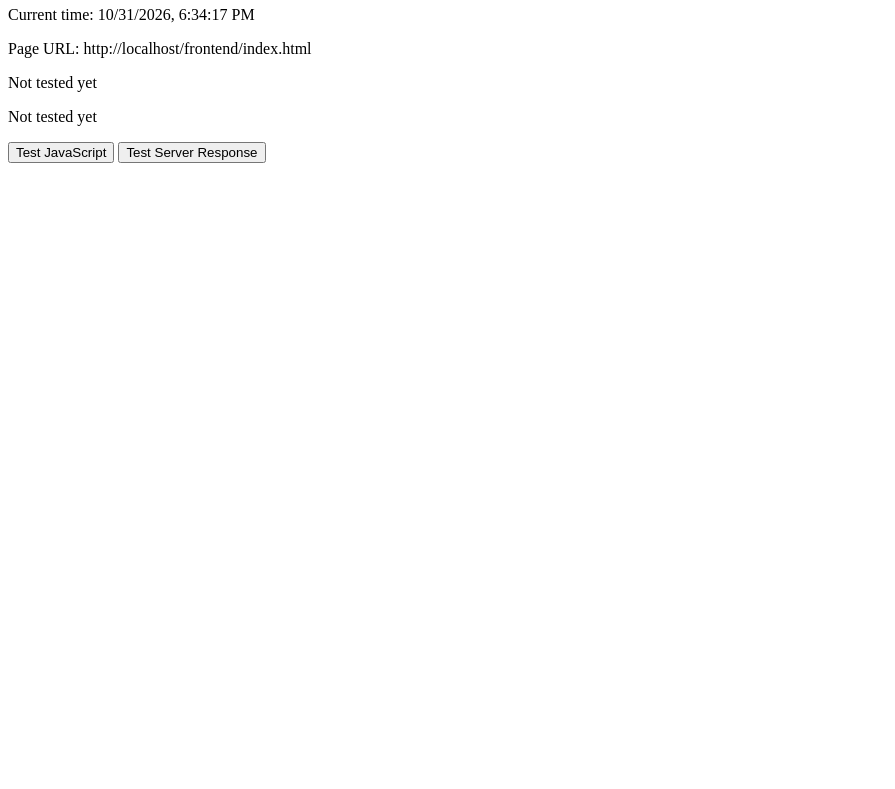
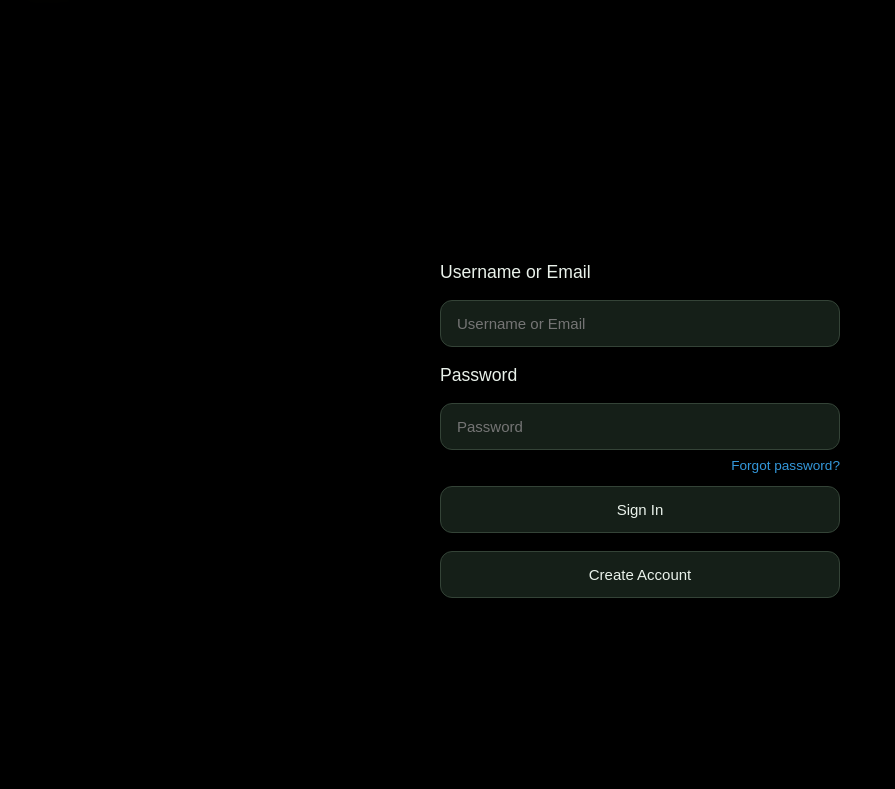
Before and after one commit to PiPower/TestWebsite, a plain HTML site: page frontend/index.html in a window 1280 px wide. Shown: the part 74-863 px from the top of the page, without its empty margins (0-895 px from the left). Before the commit the page ends 800 px from the top, so only its background shows below. Drawn offline with Linux system fonts and the light colour scheme.

Commit message:
initial front end login page

```diff
--- a/frontend/index.html
+++ b/frontend/index.html
@@ -2,19 +2,47 @@
 <html lang="en">
 <head>
     <meta charset="UTF-8">
-    <title>Web Server Test</title>
-    <script src="./script.js" defer></script>
+    <title>Lizard</title>
+    <script src="login.js"> </script>
+    <link rel="stylesheet" href="login.css">
 </head>
 <body>
-    <h1>Web Server Test</h1>
+    <img src="imgs/title.png" alt="Lizard"  width="100" height="100">
+    <div class="login-container">
+        <form id="loginForm" action="/main.html" method="get">
+            <p class = "input-label"> Username or Email </p>
+            <input
+                class = "input-field"
+                type="text"
+                id="username"
+                name="login"
+                placeholder="Username or Email"
+                required
+            >
+            <p class = "input-label"> Password </p>
 
-    <p>Current time: <span id="clock"></span></p>
-    <p>Page URL: <span id="url"></span></p>
+            <div class="password-container">
+                <input
+                    class = "input-field"
+                    type="password"
+                    id="password"
+                    name="password"
+                    placeholder="Password"
+                    autocomplete="current-password"
+                    required
+                >
+                <div class="forgot-password-container">
+                    <a href="#" id="forgotPasswordLink">
+                        Forgot password?
+                    </a>
+                </div>
+            </div>
 
-    <p id="jsResult">Not tested yet</p>
-    <p id="serverResult">Not tested yet</p>
-
-    <button onclick="testJavaScript()">Test JavaScript</button>
-    <button onclick="checkServer()">Test Server Response</button>
+            <button type="submit" class="input-field" id="signInButton">Sign In</button>
+            or
+            <button class="input-field">Create Account</button>
+            New to Lizard? Join the conversation.
+        </form>
+    </div>
 </body>
 </html>
--- /dev/null
+++ b/frontend/login.css
@@ -0,0 +1,97 @@
+
+body
+{
+    background-color: black;
+    margin: 0;
+    font-family: Arial, sans-serif;
+}
+
+.login-container
+{
+    min-height: 100vh;
+    display: flex;
+    justify-content: center;
+    align-items: center;
+    padding: 20px;
+    box-sizing: border-box;
+}
+
+/* Login form */
+#loginForm
+{
+    width: 100%;
+    max-width: 400px;
+}
+
+/* Input fields */
+.input-field
+{
+    width: 100%;
+    padding: 14px 16px;
+    box-sizing: border-box;
+
+    background-color: #151F18;
+    color: #EAF2EB;
+
+    border: 1px solid #344337;
+    border-radius: 12px;
+
+    font-size: 15px;
+    font-family: inherit;
+
+    outline: none;
+    transition: border-color 0.2s ease,
+                box-shadow 0.2s ease;
+}
+
+.input-field:focus
+{
+    border-color: #3498db;
+    box-shadow: 0 0 5px rgba(52, 152, 219, 0.3);
+}
+
+/* Input labels */
+.input-label
+{
+    color: #EAF2EB;
+    font-size: 110%;
+    font-family: inherit;
+}
+
+/* Password container */
+.password-container
+{
+    width: 100%;
+}
+
+/* Forgot password link */
+.forgot-password-container
+{
+    width: 100%;
+    display: flex;
+    justify-content: flex-end;
+    margin-top: 8px;
+}
+
+#forgotPasswordLink
+{
+    text-decoration: none;
+    font-size: 0.85rem;
+    color: #3498db;
+}
+
+#forgotPasswordLink:hover
+{
+    text-decoration: underline;
+}
+
+/* Sign in button */
+#signInButton
+{
+    margin-top: 1vw;
+}
+
+input::-ms-reveal
+{
+    filter: invert(1);
+}
--- a/frontend/script.js
+++ /dev/null
@@ -1,38 +0,0 @@
-
-"use strict";
-
-// Update the clock every second
-function updateClock() {
-    document.getElementById("clock").textContent = new Date().toLocaleString();
-}
-
-setInterval(updateClock, 1000);
-updateClock();
-
-// Display the current page URL
-document.getElementById("url").textContent =
-    window.location.href;
-
-// Test JavaScript execution
-function testJavaScript() {
-    document.getElementById("jsResult").textContent =
-        "SUCCESS - JavaScript is working!";
-}
-
-// Test the server's HTTP response
-async function checkServer() {
-    const result = document.getElementById("serverResult");
-    result.textContent = "Testing...";
-
-    try {
-        const response = await fetch(window.location.href, {
-            cache: "no-store"
-        });
-
-        result.textContent =
-            "HTTP " + response.status + " " +
-            response.statusText;
-    } catch (error) {
-        result.textContent = "FAILED - " + error.message;
-    }
-}
```
Also changed, not shown: frontend/imgs/title.png (added), frontend/login.js (added).
